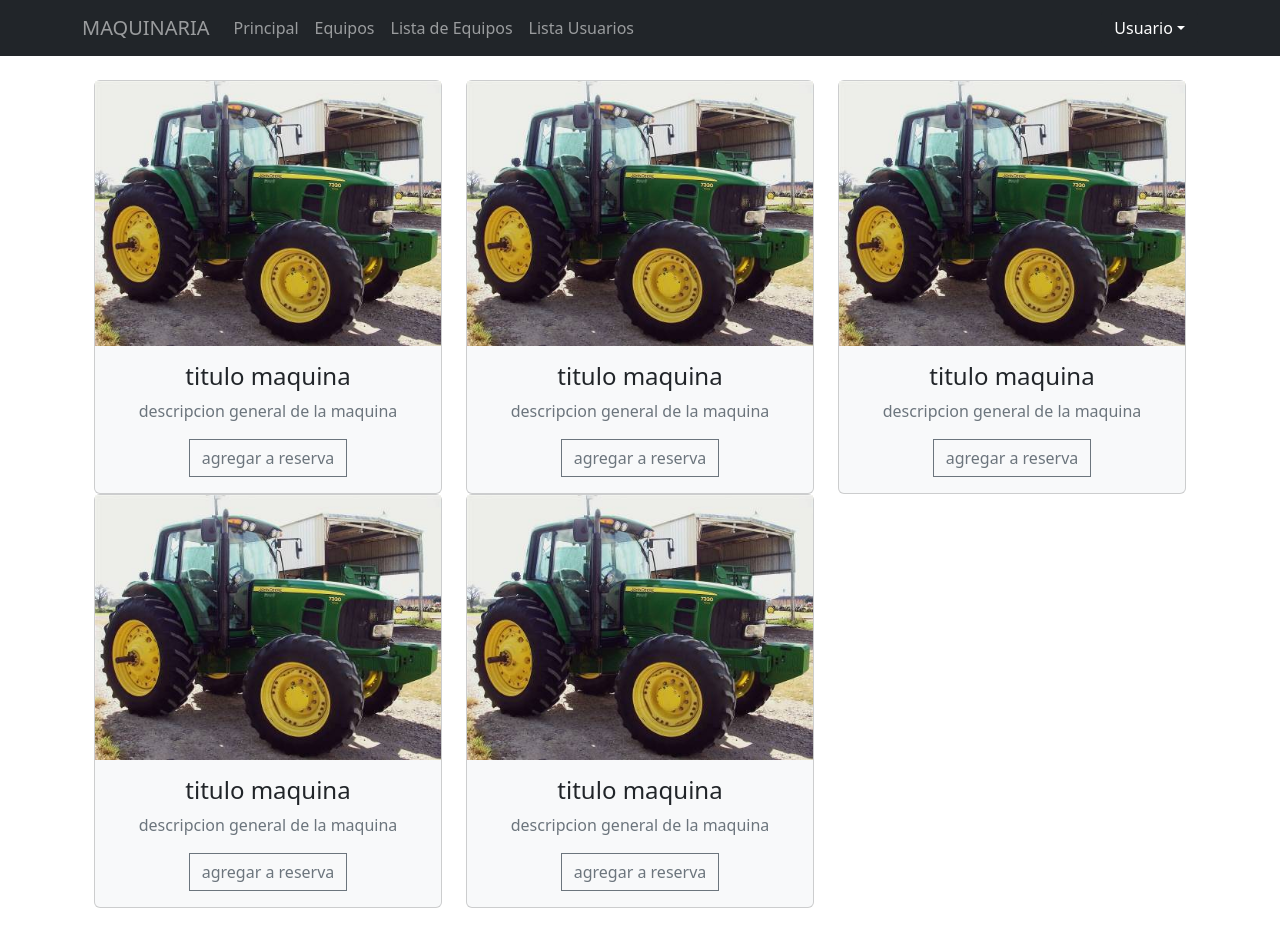
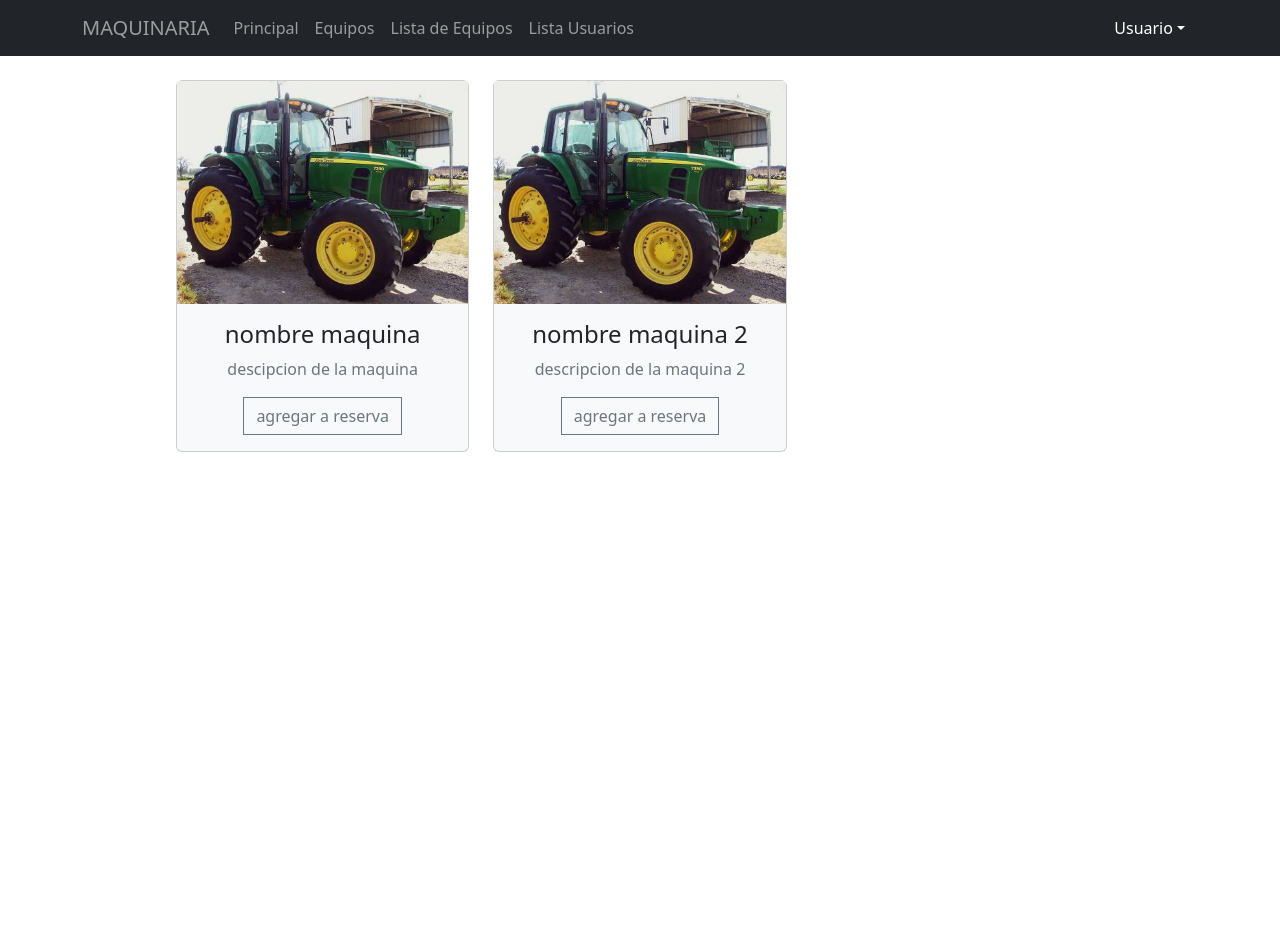
Before and after one commit to bryanstithquintero/Proyecto-Ciclo-4, a React (Create React App) app in the folder alquiler-maquinaria/: page /Equipos in a window 1280 px wide. After the commit the page ends 800 px from the top, so only its background shows below. Built offline with nearby package versions, Linux system fonts and the light colour scheme.

Commit message:
tarjetas metodo

```diff
--- a/alquiler-maquinaria/src/components/equipos/Card.js
+++ b/alquiler-maquinaria/src/components/equipos/Card.js
@@ -1,15 +1,15 @@
 import React from 'react'
-import image1 from '../../assets/image1.jpg'
+
 import './card.css'
 
-function Card() {
+function Card({ title, imageSource, descripcion }) {
     return (
 
         <div className="card text-center bg-light">
-            <img src={image1} alt='maquina descripcion'></img>
+            <img src={imageSource} alt='maquina descripcion'></img>
             <div className='card-body text-dark'>
-                <h4 className='card-title'> titulo maquina</h4>
-                <p className='card-text text-secondary'>descripcion general de la maquina</p>
+                <h4 className='card-title'> {title}</h4>
+                <p className='card-text text-secondary'>{descripcion}</p>
                 <button type='button' className='btn btn-outline-secondary rounded-0'>
                     agregar a reserva
                 </button>
--- a/alquiler-maquinaria/src/components/equipos/Equipos.js
+++ b/alquiler-maquinaria/src/components/equipos/Equipos.js
@@ -1,5 +1,21 @@
 import React, { Component } from 'react'
 import Card from './Card';
+import image1 from '../../assets/image1.jpg'
+
+const cards = [
+    {
+        id: 1,
+        title: "nombre maquina",
+        image: image1,
+        descripcion: "descipcion de la maquina"
+    },
+    {
+        id: 2,
+        title: "nombre maquina 2",
+        image: image1,
+        descripcion: "descripcion de la maquina 2"
+    }
+]
 
 export default class Equipos extends Component {
 
@@ -7,21 +23,13 @@ export default class Equipos extends Component {
         return (
             <div className='container d-flex justify-content-center align-items-center h-100 p-4'>
                 <div className='row'>
-                    <div className='col-md-4'>
-                        <Card />
-                    </div>
-                    <div className='col-md-4'>
-                        <Card />
-                    </div>
-                    <div className='col-md-4'>
-                        <Card />
-                    </div>
-                    <div className='col-md-4'>
-                        <Card />
-                    </div>
-                    <div className='col-md-4'>
-                        <Card />
-                    </div>
+                    {
+                        cards.map((card) => (
+                            <div className='col-md-4' key={card.id}>
+                                <Card title={card.title} imageSource={card.image} descripcion={card.descripcion} />
+                            </div>
+                        ))
+                    }
                 </div>
             </div>
 
```
